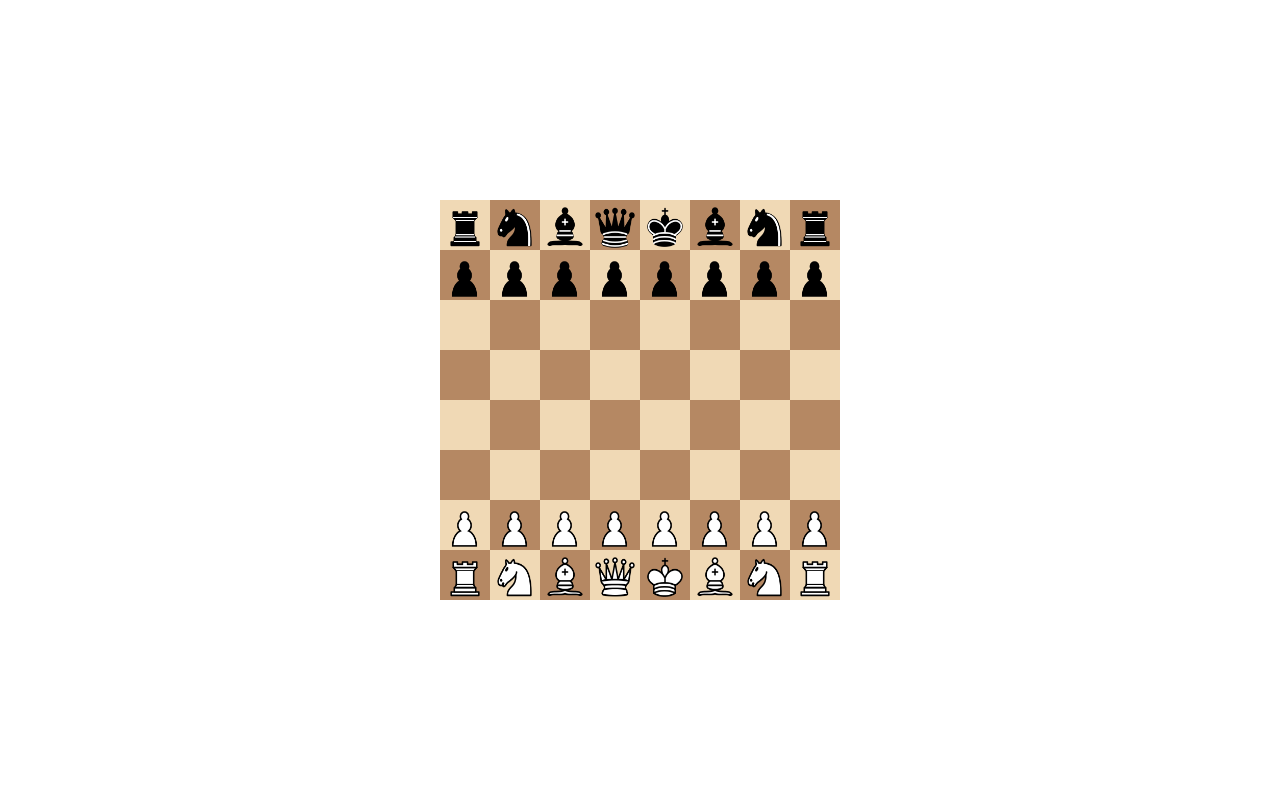
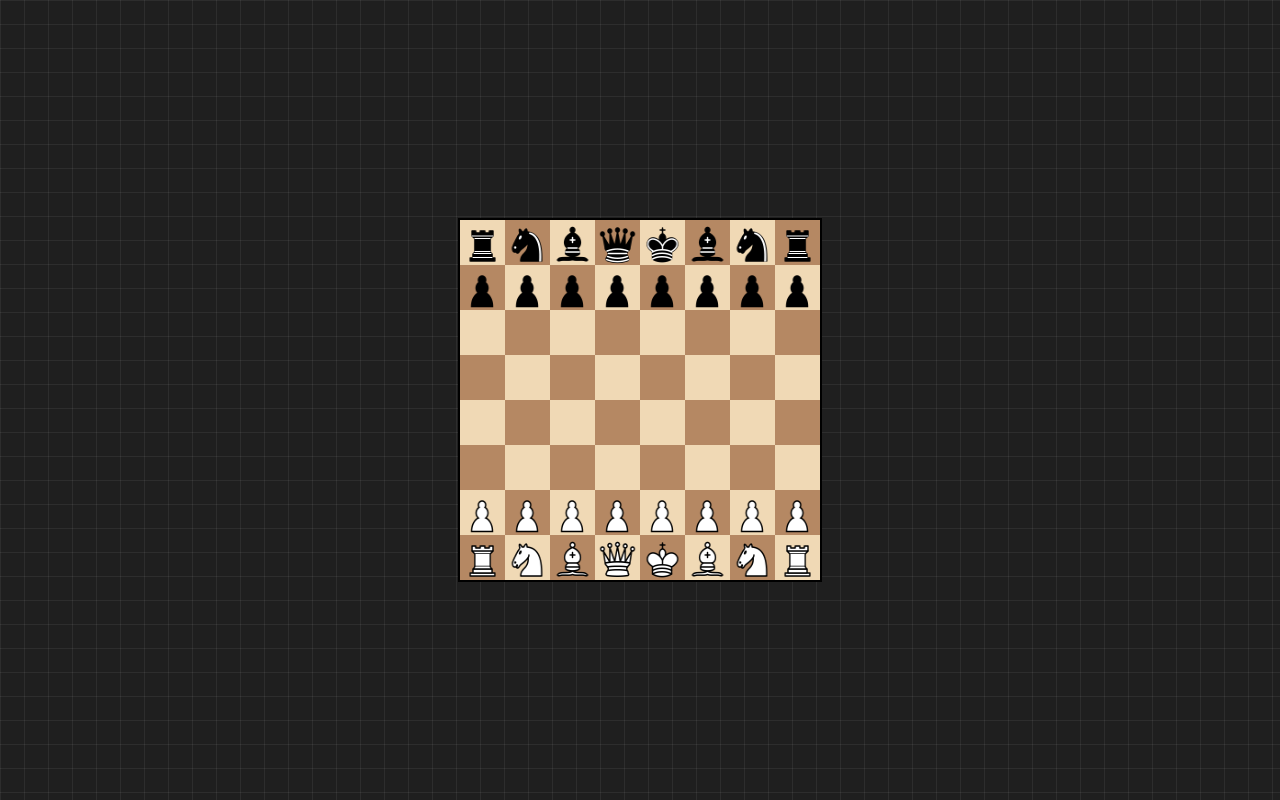
Before and after one commit to maldikurniawan/catur, a React (Vite) app: page / in a window 1280 px wide. Built offline with nearby package versions, Linux system fonts and the light colour scheme.

Commit message:
fix style

```diff
--- a/src/App.jsx
+++ b/src/App.jsx
@@ -3,6 +3,9 @@ import Game from "./components/Game";
 export default function App() {
   return (
     <div className="min-h-screen flex justify-center">
+      <div
+        className="absolute -z-10 inset-0 h-full w-full bg-[#1F1F1F] bg-[linear-gradient(to_right,#FFFFFF10_1px,transparent_1px),linear-gradient(to_bottom,#FFFFFF10_1px,transparent_1px)] bg-[size:24px_24px]"
+      ></div>
       <Game />
     </div>
   )
--- a/src/components/Board.jsx
+++ b/src/components/Board.jsx
@@ -36,11 +36,11 @@ export default class Board extends React.Component {
     let restart;
 
     if (this.props.checkmate) {
-      restart = <a href="/" className='text-black'>Play again?</a>;
+      restart = <a href="/" className='text-white bg-[#1F1F1F] font-bold text-center items-center flex justify-center'>Play again?</a>;
     }
 
     return (
-      <div className='board'>
+      <div className='border-2'>
         {displayedBoard}
         <p>{this.props.message}</p>
         {restart}
--- a/src/components/Game.jsx
+++ b/src/components/Game.jsx
@@ -27,7 +27,9 @@ export default class Game extends React.Component {
       blackGraveyard: [],
       history: new History(),
       check: false,
-      checkmate: false
+      checkmate: false,
+      showModal: false,
+      modalMessage: '',
     };
   }
 
@@ -220,7 +222,10 @@ export default class Game extends React.Component {
     let message = `${nextPlayer.color}'s turn. Please select a piece to move.`;
 
     if (checkmate) {
-      message = `Checkmate! Congrats to ${current.color}. You won!`
+      this.setState({
+        showModal: true,
+        modalMessage: `Congrats to ${current.color}. You won!`,
+      });
     }
 
     // Updating game record
@@ -461,6 +466,29 @@ export default class Game extends React.Component {
     return (
       <main className="container flex justify-center items-center">
         <Board squares={this.state.squares} checkmate={this.state.checkmate} selectedSquare={this.state.selectedSquare} lastMove={this.state.history.lastMove()} onClick={(index) => this.handleClick(index)} />
+        {/* Modal untuk Checkmate */}
+        {this.state.showModal && (
+          <div className="fixed inset-0 flex items-center justify-center bg-black/50">
+            <div className="bg-white p-4 rounded-lg shadow-lg text-center">
+              <h2 className="text-xl font-bold">Checkmate!</h2>
+              <p className="mt-2">{this.state.modalMessage}</p>
+              <div className='flex justify-center gap-2'>
+                <a
+                  href='/'
+                  className="mt-4 bg-blue-500 text-white w-full px-4 py-2 rounded"
+                >
+                  Retry?
+                </a>
+                <button
+                  className="mt-4 bg-red-500 text-white w-full px-4 py-2 rounded"
+                  onClick={() => this.setState({ showModal: false })}
+                >
+                  Close
+                </button>
+              </div>
+            </div>
+          </div>
+        )}
       </main>
     );
   }
--- a/src/index.css
+++ b/src/index.css
@@ -34,14 +34,9 @@ main.container {
     display: grid;
 }
 
-.board {
-    width: 400px;
-    height: 400px;
-}
-
 .square {
-    width: 50px;
-    height: 50px;
+    width: 45px;
+    height: 45px;
     display: inline-block;
     text-align: center;
     vertical-align: bottom;
@@ -49,6 +44,6 @@ main.container {
 }
 
 .square img {
-    width: 50px;
-    height: 50px;
+    width: 45px;
+    height: 45px;
 }
```
